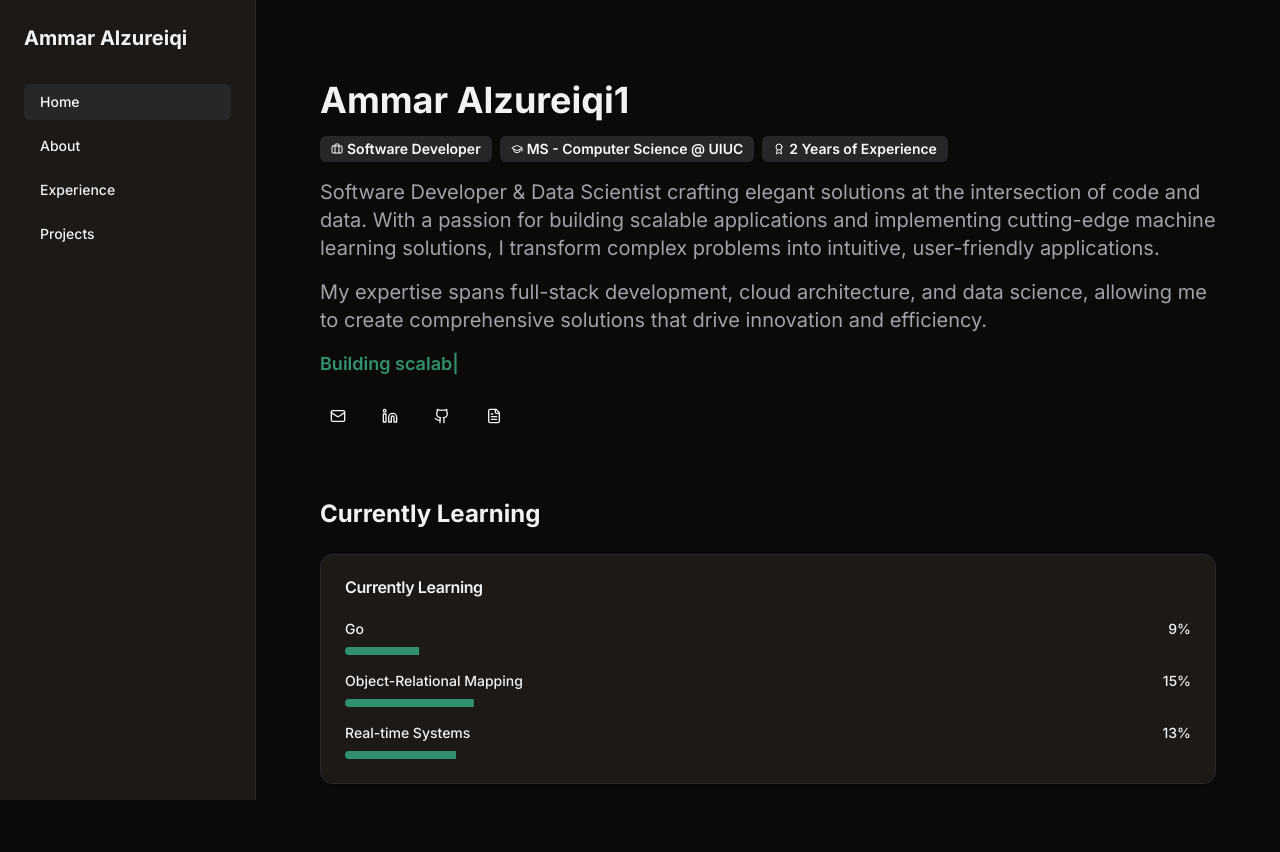
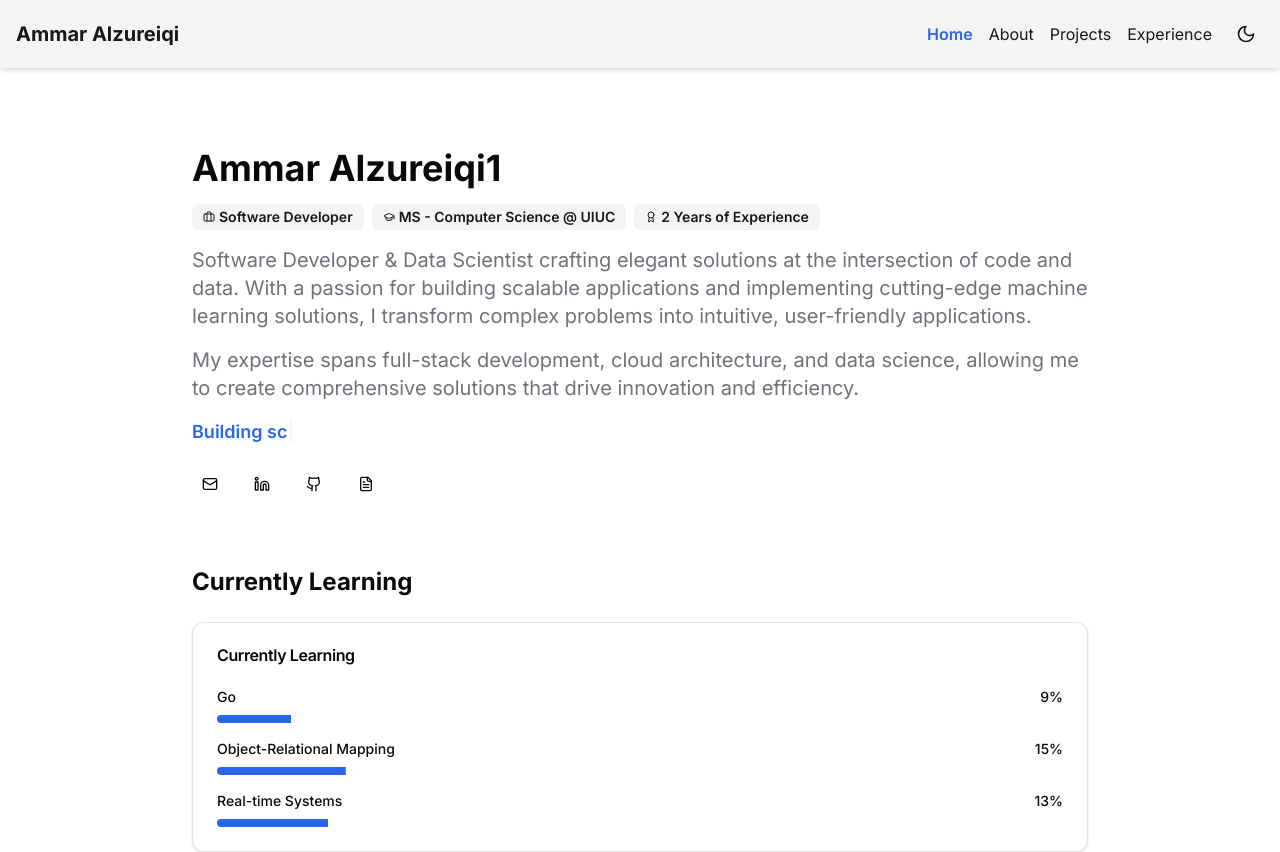
Before and after one commit to AmmarAlzureiqi/ammaralzureiqi.github.io, a Next.js app: page / in a window 1280 px wide. Shown: the top 852 px of the page. Before the commit the page ends 800 px from the top, so only its background shows below. Built offline with nearby package versions, Linux system fonts and the light colour scheme.

Commit message:
Update top navigation and light/dark mode

```diff
--- a/app/globals.css
+++ b/app/globals.css
@@ -10,7 +10,7 @@
     --card-foreground: 240 10% 3.9%;
     --popover: 0 0% 100%;
     --popover-foreground: 240 10% 3.9%;
-    --primary: 158.53deg, 49.22%, 37.84%;
+    --primary: 221.97deg, 83.55%, 54.71%;
     --primary-foreground: 355 100% 97%;
     --secondary: 240 4.8% 95.9%;
     --secondary-foreground: 240 5.9% 10%;
--- a/app/layout.tsx
+++ b/app/layout.tsx
@@ -1,8 +1,9 @@
 import { Inter } from 'next/font/google'
 import './globals.css'
-import { Sidebar } from '../components/sidebar'
+import { TopNavigation } from "../components/top-navigation"
+import { ThemeProvider } from "../components/theme-provider"
 
-const inter = Inter({ subsets: ['latin'] })
+const inter = Inter({ subsets: ["latin"] })
 
 export default function RootLayout({
   children,
@@ -10,14 +11,14 @@ export default function RootLayout({
   children: React.ReactNode
 }) {
   return (
-    <html lang="en" className="dark">
+    <html lang="en" suppressHydrationWarning>
       <body className={`${inter.className} bg-background text-foreground antialiased`}>
-        <div className="flex h-screen overflow-hidden">
-          <Sidebar />
-          <main className="flex-1 overflow-y-auto p-8">
-            {children}
-          </main>
-        </div>
+        <ThemeProvider defaultTheme="light">
+          <div className="flex flex-col min-h-screen">
+            <TopNavigation />
+            <main className="flex-1 p-8">{children}</main>
+          </div>
+        </ThemeProvider>
       </body>
     </html>
   )
--- a/components/currently-learning.tsx
+++ b/components/currently-learning.tsx
@@ -21,7 +21,7 @@ export function CurrentlyLearning() {
       setLearningItems((items) =>
         items.map((item) => ({
           ...item,
-          progress: Math.min(item.progress + Math.random() * 5, 100),
+          progress: (item.progress + Math.random() * 5) % 100,
         })),
       )
     }, 1000)
--- /dev/null
+++ b/components/theme-provider.tsx
@@ -0,0 +1,60 @@
+"use client"
+
+import * as React from "react"
+import { Moon, Sun } from "lucide-react"
+
+type Theme = "light" | "dark"
+
+type ThemeProviderProps = {
+  children: React.ReactNode
+  defaultTheme?: Theme
+}
+
+type ThemeProviderState = {
+  theme: Theme
+  setTheme: (theme: Theme) => void
+}
+
+const ThemeProviderContext = React.createContext<ThemeProviderState | undefined>(undefined)
+
+export function ThemeProvider({ children, defaultTheme = "light" }: ThemeProviderProps) {
+  const [theme, setTheme] = React.useState<Theme>(defaultTheme)
+
+  React.useEffect(() => {
+    const root = window.document.documentElement
+    root.classList.remove("light", "dark")
+    root.classList.add(theme)
+  }, [theme])
+
+  const value = React.useMemo(
+    () => ({
+      theme,
+      setTheme: (theme: Theme) => setTheme(theme),
+    }),
+    [theme],
+  )
+
+  return <ThemeProviderContext.Provider value={value}>{children}</ThemeProviderContext.Provider>
+}
+
+export const useTheme = () => {
+  const context = React.useContext(ThemeProviderContext)
+  if (context === undefined) {
+    throw new Error("useTheme must be used within a ThemeProvider")
+  }
+  return context
+}
+
+export function ThemeToggle() {
+  const { theme, setTheme } = useTheme()
+
+  return (
+    <button
+      onClick={() => setTheme(theme === "light" ? "dark" : "light")}
+      className="p-2 rounded-md hover:bg-accent"
+      aria-label="Toggle theme"
+    >
+      {theme === "light" ? <Moon size={20} /> : <Sun size={20} />}
+    </button>
+  )
+}
--- /dev/null
+++ b/components/top-navigation.tsx
@@ -0,0 +1,40 @@
+"use client"
+
+import Link from "next/link"
+import { usePathname } from "next/navigation"
+import { ThemeToggle } from "./theme-provider"
+
+export function TopNavigation() {
+  const pathname = usePathname()
+
+  const links = [
+    { href: "/", label: "Home" },
+    { href: "/about", label: "About" },
+    { href: "/projects", label: "Projects" },
+    { href: "/experience", label: "Experience" },
+  ]
+
+  return (
+    <nav className="bg-secondary text-secondary-foreground p-4 shadow-md">
+      <div className="max-w-7xl mx-auto flex justify-between items-center">
+        <Link href="/" className="text-xl font-bold hover:text-primary transition-colors">
+          Ammar Alzureiqi
+        </Link>
+        <div className="flex items-center space-x-4">
+          {links.map(({ href, label }) => (
+            <Link
+              key={href}
+              href={href}
+              className={`hover:text-primary transition-colors ${
+                pathname === href ? "text-primary font-semibold" : ""
+              }`}
+            >
+              {label}
+            </Link>
+          ))}
+          <ThemeToggle />
+        </div>
+      </div>
+    </nav>
+  )
+}
```
